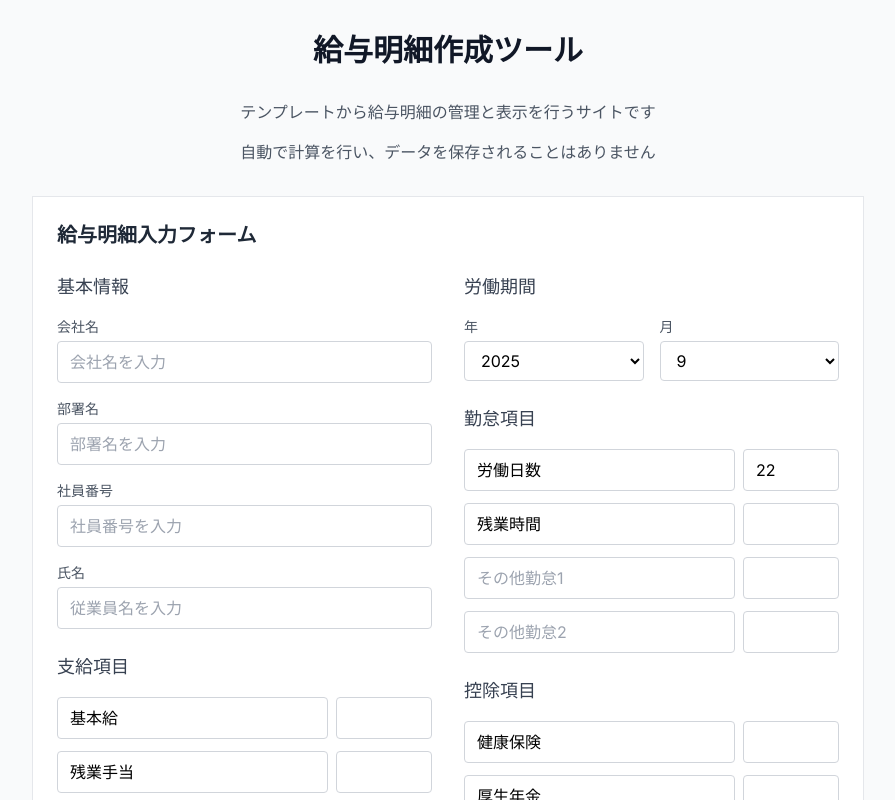
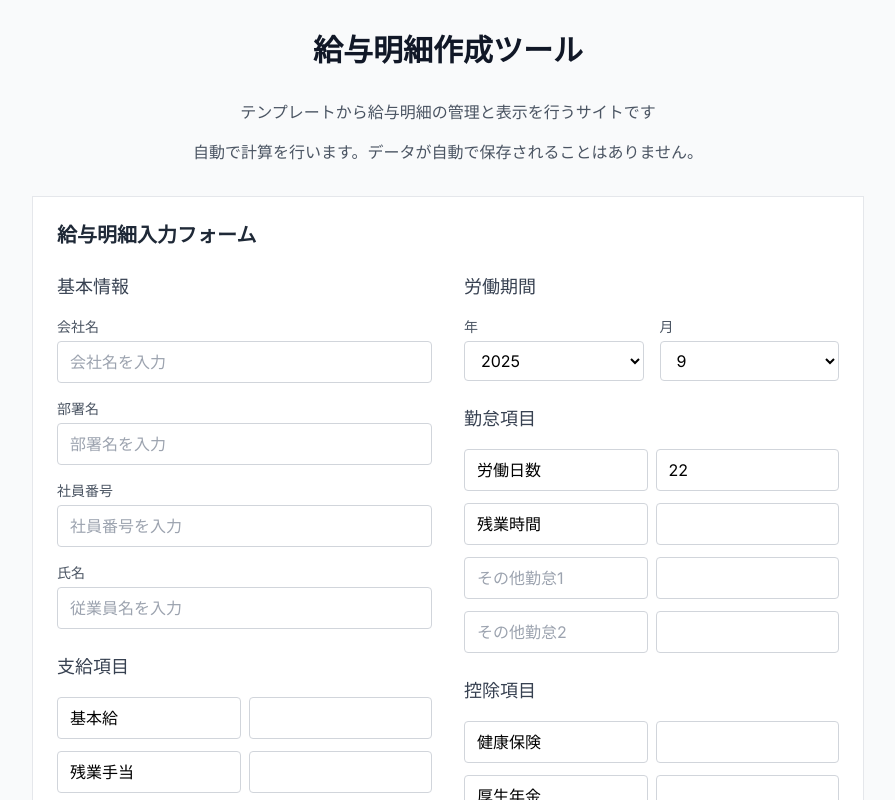
Before and after one commit to ogmer/salary-statement, a Next.js app: page / in a window 1280 px wide. Shown: the top 800 px of the page, without its empty margins (192-1087 px from the left). Built offline with nearby package versions, Linux system fonts and the light colour scheme.

Commit message:
fix sizing

```diff
--- a/app/page.tsx
+++ b/app/page.tsx
@@ -69,6 +69,13 @@ const sanitizeString = (
   return sanitized;
 };
 
+// 全角数字を半角数字に変換する関数
+const convertFullWidthToHalfWidth = (str: string): string => {
+  return str.replace(/[０-９]/g, (char) => {
+    return String.fromCharCode(char.charCodeAt(0) - 0xFEE0);
+  });
+};
+
 // 数値入力の検証とサニタイゼーション
 const sanitizeNumber = (
   input: string | number,
@@ -86,8 +93,11 @@ const sanitizeNumber = (
     return 0;
   }
 
+  // 全角数字を半角数字に変換
+  const halfWidthInput = convertFullWidthToHalfWidth(input);
+
   // 数値以外の文字を除去（負の符号と小数点は許可しない）
-  const cleaned = input.replace(/[^\d]/g, "");
+  const cleaned = halfWidthInput.replace(/[^\d]/g, "");
   if (cleaned === "") {
     return 0;
   }
@@ -634,7 +644,7 @@ export default function Home() {
               テンプレートから給与明細の管理と表示を行うサイトです
             </p>
             <p className="text-gray-600 text-center mb-8 max-w-2xl mx-auto">
-              自動で計算を行い、データを保存されることはありません
+              自動で計算を行います。データが自動で保存されることはありません。
             </p>
 
             {/* 入力フォーム */}
@@ -786,20 +796,20 @@ export default function Home() {
                               }
                             />
                             <input
-                              type="number"
+                              type="text"
+                              inputMode="numeric"
                               value={item.amount === 0 ? "" : item.amount}
                               onChange={(
                                 e: React.ChangeEvent<HTMLInputElement>
-                              ) =>
+                              ) => {
+                                const convertedValue = convertFullWidthToHalfWidth(e.target.value);
                                 updateEarningItem(
                                   index,
                                   "amount",
-                                  e.target.value
-                                )
-                              }
-                              className="w-14 md:w-24 px-1 py-1 md:px-3 md:py-2 text-xs md:text-base border border-gray-300 rounded focus:outline-none focus:border-blue-500 bg-white"
-                              min="0"
-                              max={MAX_AMOUNT}
+                                  convertedValue
+                                );
+                              }}
+                              className="flex-1 min-w-0 px-1 py-1 md:px-3 md:py-2 text-xs md:text-base border border-gray-300 rounded focus:outline-none focus:border-blue-500 bg-white"
                             />
                           </div>
                         )
@@ -911,20 +921,20 @@ export default function Home() {
                               }
                             />
                             <input
-                              type="number"
+                              type="text"
+                              inputMode="numeric"
                               value={item.amount === 0 ? "" : item.amount}
                               onChange={(
                                 e: React.ChangeEvent<HTMLInputElement>
-                              ) =>
+                              ) => {
+                                const convertedValue = convertFullWidthToHalfWidth(e.target.value);
                                 updateAttendanceItem(
                                   index,
                                   "amount",
-                                  e.target.value
-                                )
-                              }
-                              className="w-14 md:w-24 px-1 py-1 md:px-3 md:py-2 text-xs md:text-base border border-gray-300 rounded focus:outline-none focus:border-blue-500 bg-white"
-                              min="0"
-                              max={9999}
+                                  convertedValue
+                                );
+                              }}
+                              className="flex-1 min-w-0 px-1 py-1 md:px-3 md:py-2 text-xs md:text-base border border-gray-300 rounded focus:outline-none focus:border-blue-500 bg-white"
                             />
                           </div>
                         )
@@ -979,20 +989,20 @@ export default function Home() {
                               }
                             />
                             <input
-                              type="number"
+                              type="text"
+                              inputMode="numeric"
                               value={item.amount === 0 ? "" : item.amount}
                               onChange={(
                                 e: React.ChangeEvent<HTMLInputElement>
-                              ) =>
+                              ) => {
+                                const convertedValue = convertFullWidthToHalfWidth(e.target.value);
                                 updateDeductionItem(
                                   index,
                                   "amount",
-                                  e.target.value
-                                )
-                              }
-                              className="w-14 md:w-24 px-1 py-1 md:px-3 md:py-2 text-xs md:text-base border border-gray-300 rounded focus:outline-none focus:border-blue-500 bg-white"
-                              min="0"
-                              max={MAX_AMOUNT}
+                                  convertedValue
+                                );
+                              }}
+                              className="flex-1 min-w-0 px-1 py-1 md:px-3 md:py-2 text-xs md:text-base border border-gray-300 rounded focus:outline-none focus:border-blue-500 bg-white"
                             />
                           </div>
                         )
```
